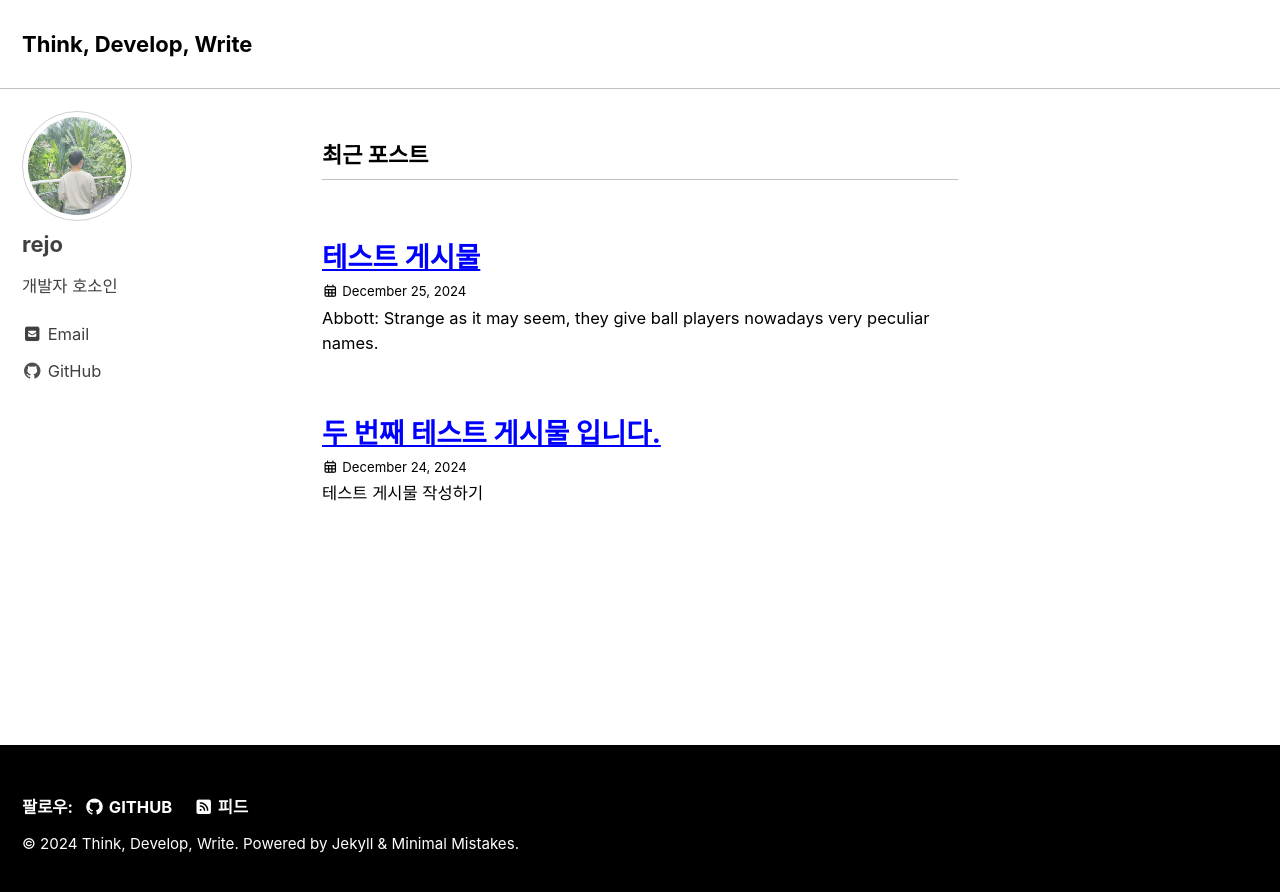
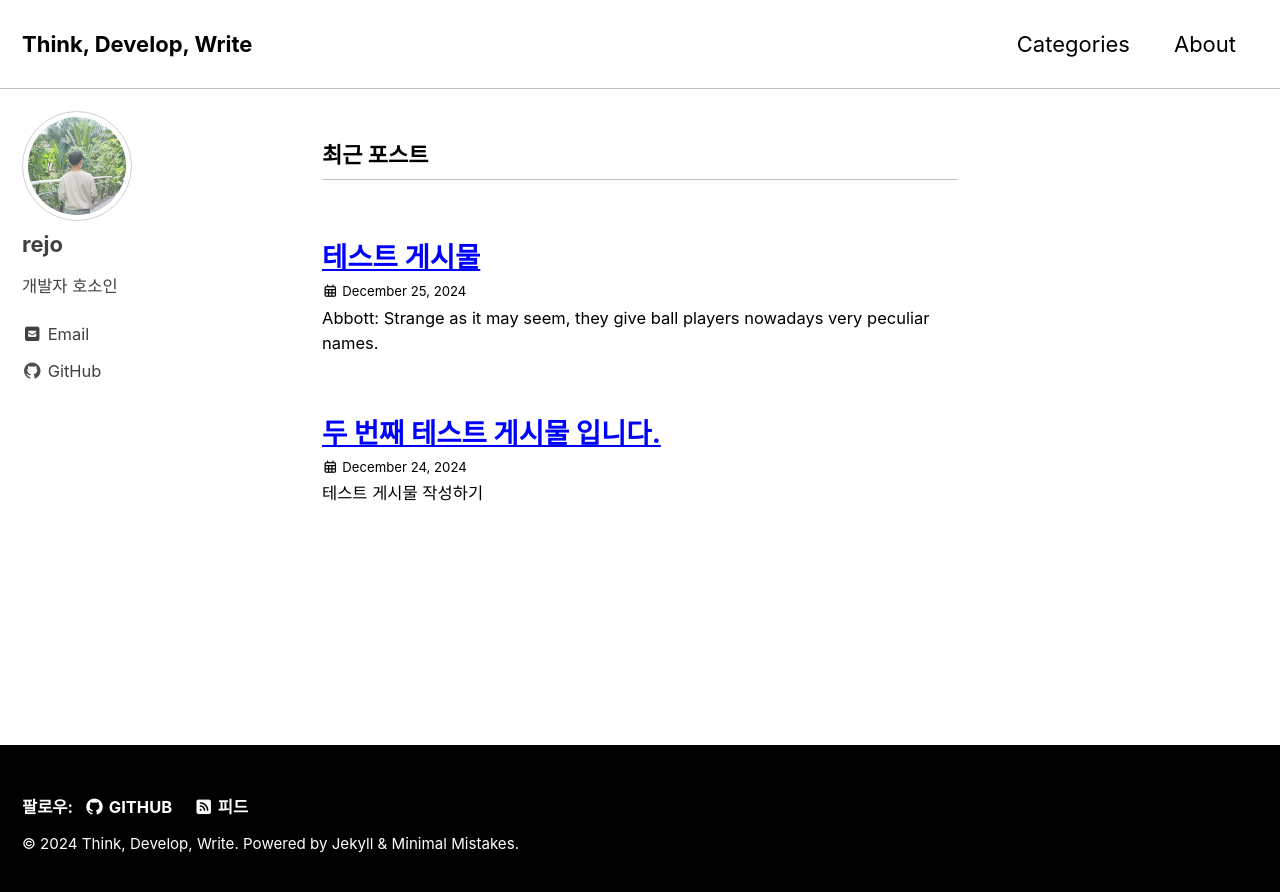
Before and after one commit to r3j0/r3j0.github.io, a Jekyll site: the page built from index.html, in a window 1280 px wide. Shown: the top 892 px of the page. Built offline with Jekyll 4.4.1, drawn with Linux system fonts in a browser that asks for light colours; cached includes are drawn as plain includes; some web fonts are replaced; the list of posts is cut into pages by our own code.

Commit message:
edit navigation.yml

```diff
--- a/_data/navigation.yml
+++ b/_data/navigation.yml
@@ -10,3 +10,7 @@ main:
   #   url: /collection-archive/
   # - title: "Sitemap"
   #   url: /sitemap/
+  - title: "Categories"
+    url: /categories/
+  - title: "About"
+    url: /about/
```
